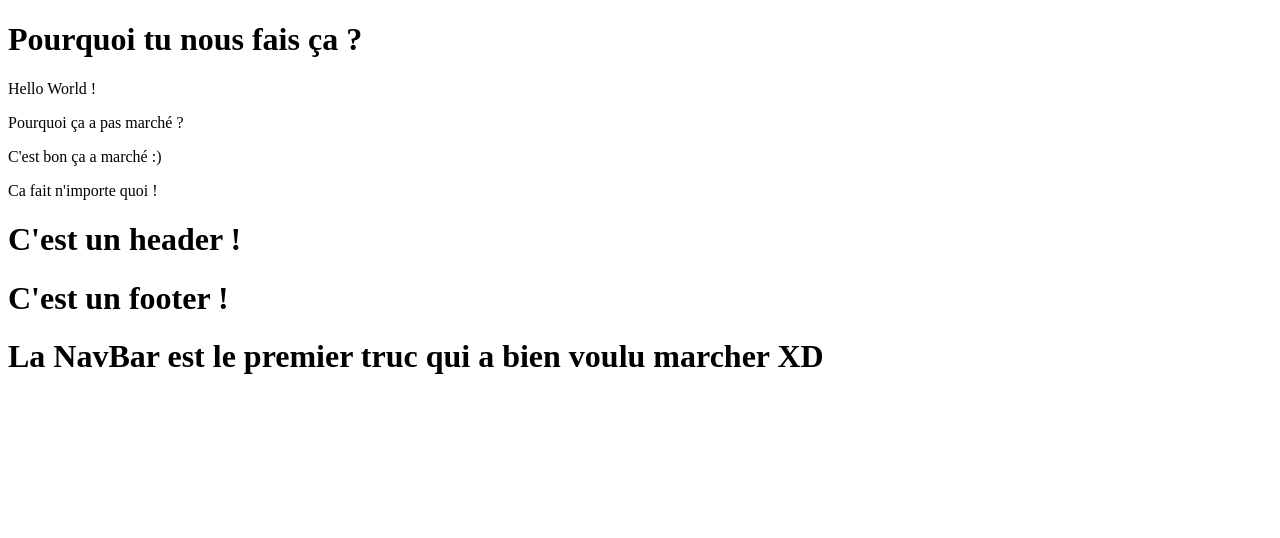
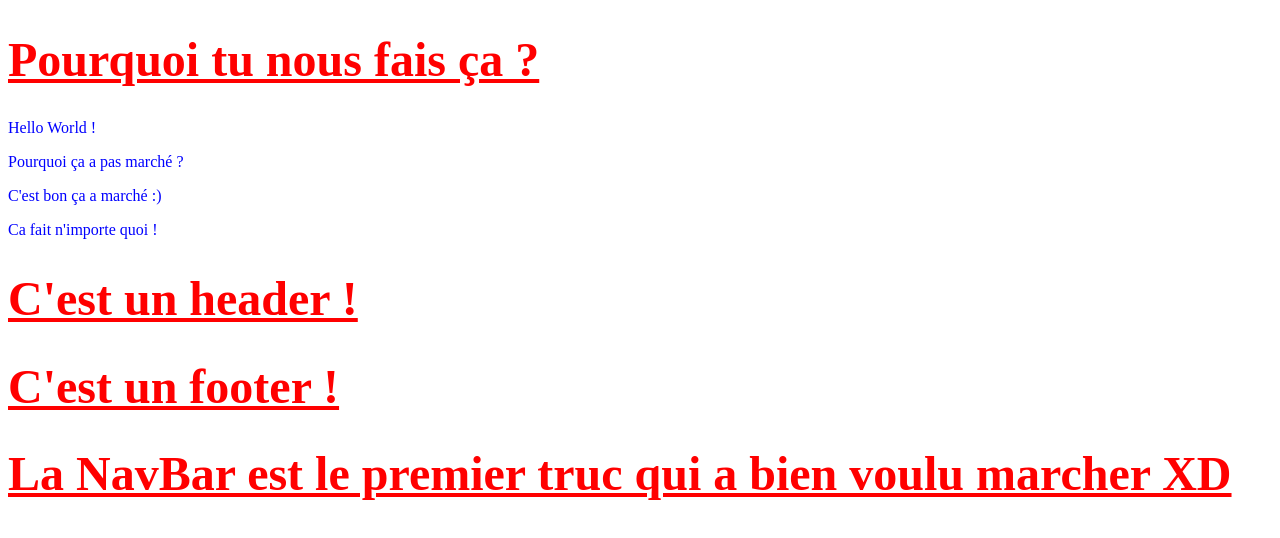
Before and after one commit to Desooe-pro/Prise_en_main, a plain HTML site: page index.html in a window 1280 px wide. Drawn offline with Linux system fonts and the light colour scheme.

Commit message:
Link CSS

```diff
--- a/index.html
+++ b/index.html
@@ -3,6 +3,7 @@
 <head>
     <meta charset="UTF-8">
     <title>PhpStorm c'est pas clair du tout</title>
+    <link href="./CSS/styles.css" rel="stylesheet">
 </head>
 <body>
   <h1>Pourquoi tu nous fais ça ?</h1>
```
